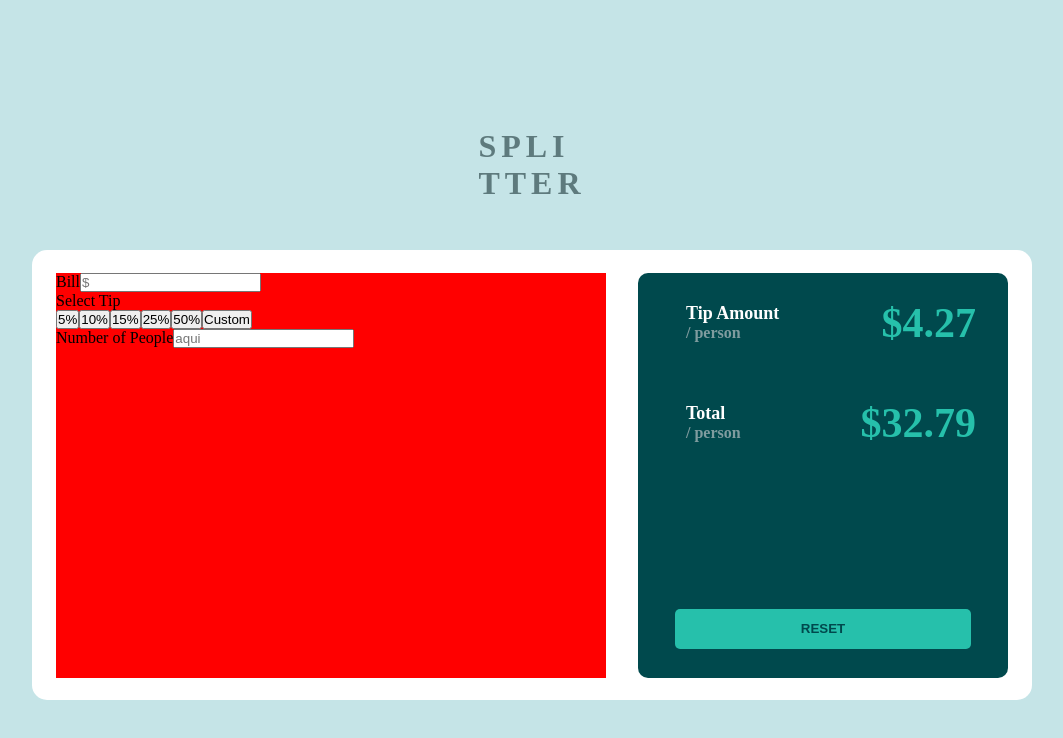
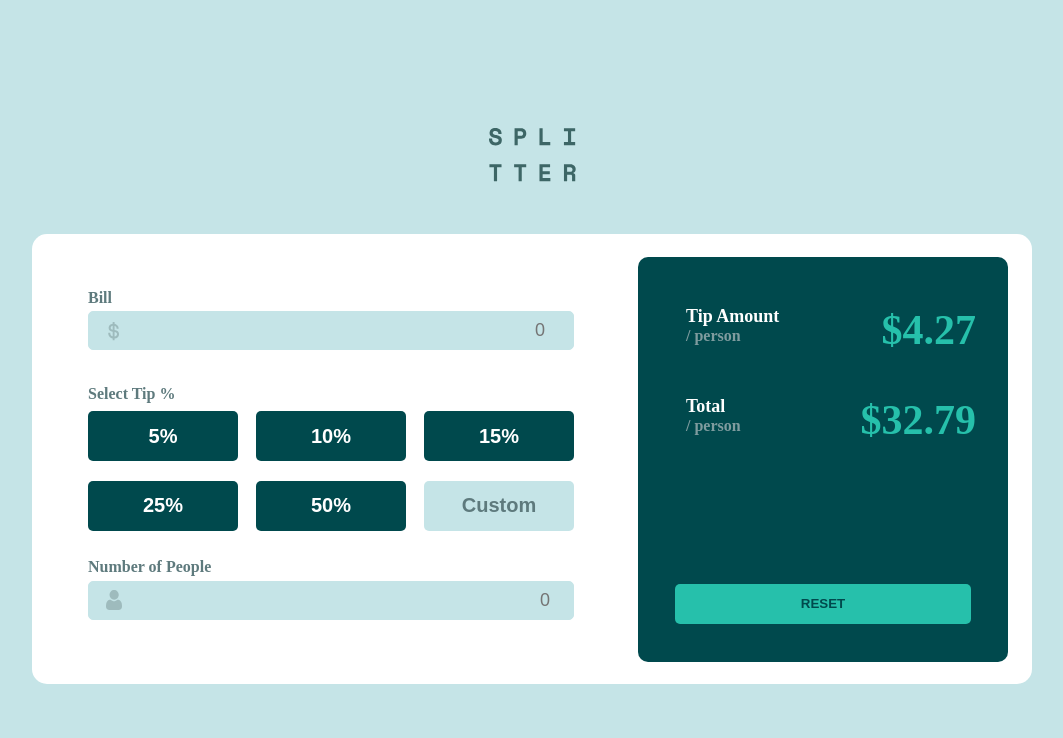
Before and after one commit to ronesanttos/app-calcula-gorjeta, a React (Vite) app: page / in a window 1280 px wide. Shown: the top 738 px of the page, without its empty margins (108-1171 px from the left). Built offline with nearby package versions, Linux system fonts and the light colour scheme.

Commit message:
css pedente do js

```diff
--- a/src/App.css
+++ b/src/App.css
@@ -1,6 +1,7 @@
 body {
   background-color: hsl(185, 41%, 84%);
   height: 100vh;
+  box-sizing: border-box;
 }
 
 .App {
@@ -10,13 +11,8 @@ body {
   align-items: center;
 }
 
-.title {
+.logo {
   padding: 8rem 0px 3rem 0px;
-}
-
-.title h1 {
-  color: hsl(186, 14%, 43%);
-  letter-spacing: 5px;
 }
 
 .container-main {
@@ -33,7 +29,89 @@ body {
   width: 550px;
   height: 90%;
   margin: 1.5rem 0 1.5rem 1.5rem;
-  background-color: red;
+}
+
+.input-bill {
+  display: flex;
+  flex-direction: column;
+  padding: 2rem;
+}
+.input-bill label,
+.select-btns p,
+.input-people label {
+  padding-bottom: 0.3rem;
+  font-weight: 600;
+  color: hsl(186, 14%, 43%);
+}
+.input-img {
+  display: flex;
+  align-items: center;
+}
+.input-img img {
+  width: 20px;
+  height: 20px;
+  object-fit: contain;
+  position: absolute;
+  padding-left: 1rem;
+}
+.input-img input,
+.input-people input {
+  width: 100%;
+  padding: 0.5rem;
+  border: 1px solid hsl(185, 41%, 84%);
+  border-radius: 5px;
+  text-align: end;
+  font-size: 18px;
+  background-color: hsl(185, 41%, 84%);
+}
+.input-img input:hover,
+.input-people input:hover {
+  cursor: pointer;
+  border: 1px solid hsl(172, 67%, 45%);
+}
+.select-btns {
+  display: flex;
+  flex-direction: column;
+  padding: 0.2rem 2rem;
+}
+
+.btns {
+  display: flex;
+  flex-wrap: wrap;
+  justify-content: space-between;
+  padding-top: 0.2rem;
+}
+
+.btns input {
+  width: 150px;
+  height: 50px;
+  margin-bottom: 1.2rem;
+  border-radius: 5px;
+  border: none;
+  font-weight: bold;
+  font-size: 20px;
+  color: white;
+  background-color: hsl(183, 100%, 15%);
+}
+.btns input:hover {
+  cursor: pointer;
+  color: hsl(183, 100%, 15%);
+  background-color: hsl(172, 67%, 45%);
+}
+.btns input:nth-child(6) {
+  background-color: hsl(185, 41%, 84%);
+  color: hsl(186, 14%, 43%);
+}
+.btns input:nth-child(6):hover {
+  background-color: white;
+  color: hsl(183, 100%, 15%);
+  border: 1px solid hsl(172, 67%, 45%);
+}
+
+.input-people {
+  display: flex;
+  flex-direction: column;
+  padding: 0.3rem 2rem;
 }
 
 .card-total {
@@ -50,11 +128,12 @@ body {
   display: flex;
   justify-content: space-between;
   align-items: center;
-  height: 100px;
+  height: 90px;
 }
 
 .amount-title {
   padding-left: 3rem;
+  padding-top: 3rem;
 }
 .amount-title h2 {
   font-size: 18px;
@@ -67,6 +146,7 @@ body {
 .amount span {
   font-size: 42px;
   padding-right: 2rem;
+  padding-top: 3.5rem;
   font-weight: bold;
   color: hsl(172, 67%, 45%);
 }
@@ -75,10 +155,10 @@ body {
   width: 80%;
   height: 40px;
   margin: 0 auto;
-    margin-top: 8.5rem;
+  margin-top: 9.2rem;
   border: none;
   border-radius: 5px;
   background-color: hsl(172, 67%, 45%);
-    color:  hsl(183, 100%, 15%);
+  color: hsl(183, 100%, 15%);
   font-weight: bold;
 }
--- a/src/App.jsx
+++ b/src/App.jsx
@@ -4,9 +4,8 @@ import Main from "./components/Main";
 function App() {
   return (
     <div className="App">
-      <div className="title">
-        <h1>SPLI</h1>
-        <h1>TTER</h1>
+      <div className="logo">
+        <img src="../public/images/logo.svg" alt="logo" />
       </div>
       <Main />
     </div>
--- a/src/components/Main.jsx
+++ b/src/components/Main.jsx
@@ -4,22 +4,28 @@ const Main = () => {
       <div className="card-bill">
         <div className="input-bill">
           <label htmlFor="bill">Bill</label>
-          <input type="number" id="bill" placeholder="$ " />
+          <div className="input-img">
+            <img src="../../public/images/icon-dollar.svg" alt="dolar" />
+            <input type="number" id="bill" placeholder="0 " />
+          </div>
         </div>
         <div className="select-btns">
-          <p>Select Tip</p>
+          <p>Select Tip %</p>
           <div className="btns">
-            <input type="button" value={"5%"}/>
-            <input type="button" value={"10%"}/>
-            <input type="button" value={"15%"}/>
-            <input type="button" value={"25%"}/>
-            <input type="button" value={"50%"}/>
-            <input type="submit" value="Custom"/>
+            <input type="button" value={"5%"} />
+            <input type="button" value={"10%"} />
+            <input type="button" value={"15%"} />
+            <input type="button" value={"25%"} />
+            <input type="button" value={"50%"} />
+            <input type="submit" value="Custom" />
           </div>
         </div>
         <div className="input-people">
-            <label htmlFor="people">Number of People</label>
-            <input type="number"  placeholder="aqui"/>
+          <label htmlFor="people">Number of People</label>
+          <div className="input-img">
+            <img src="../../public/images/icon-person.svg" alt="person" />
+            <input type="number" placeholder="0" />
+          </div>
         </div>
       </div>
 
```
Lines whose indentation alone changed are shown as unchanged.
